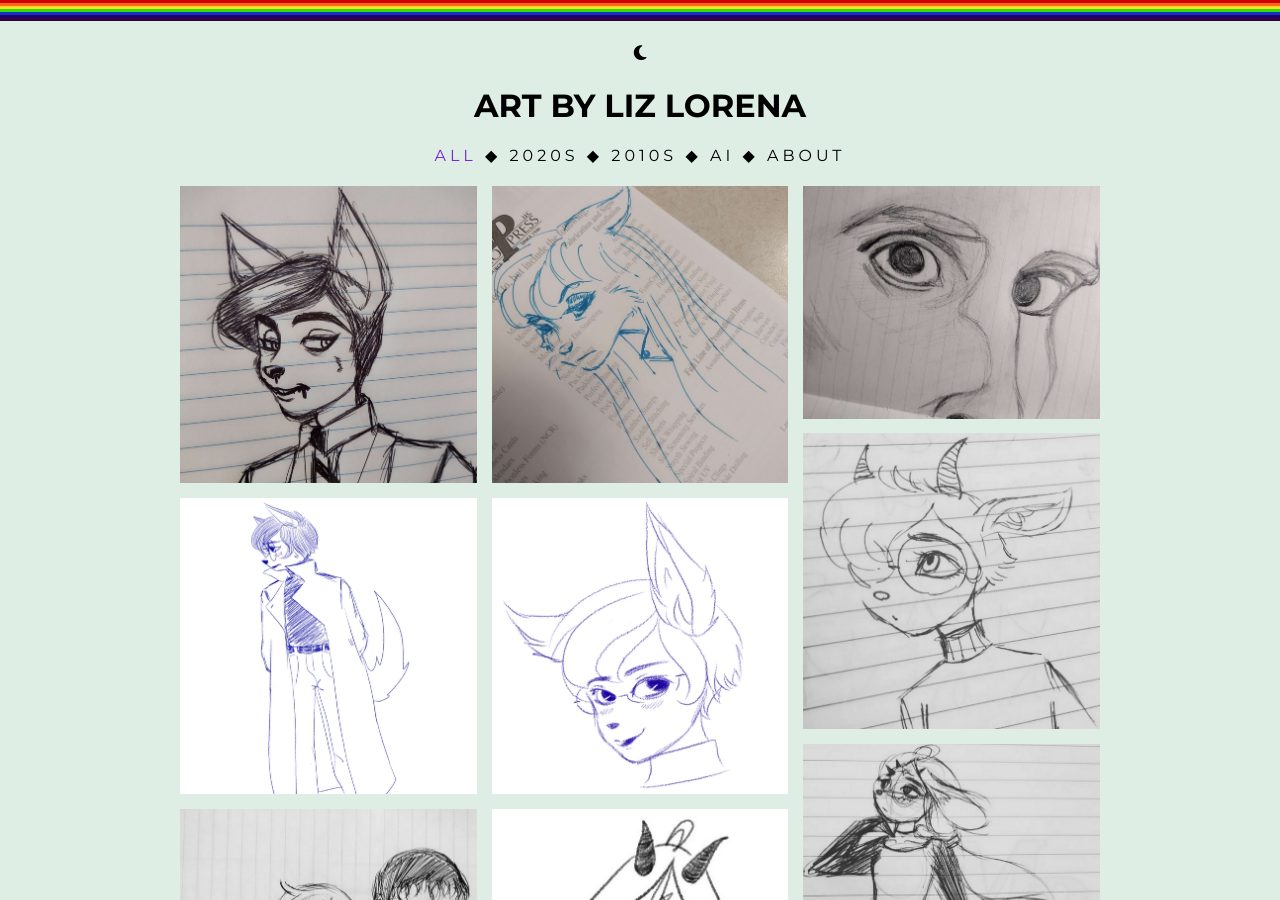
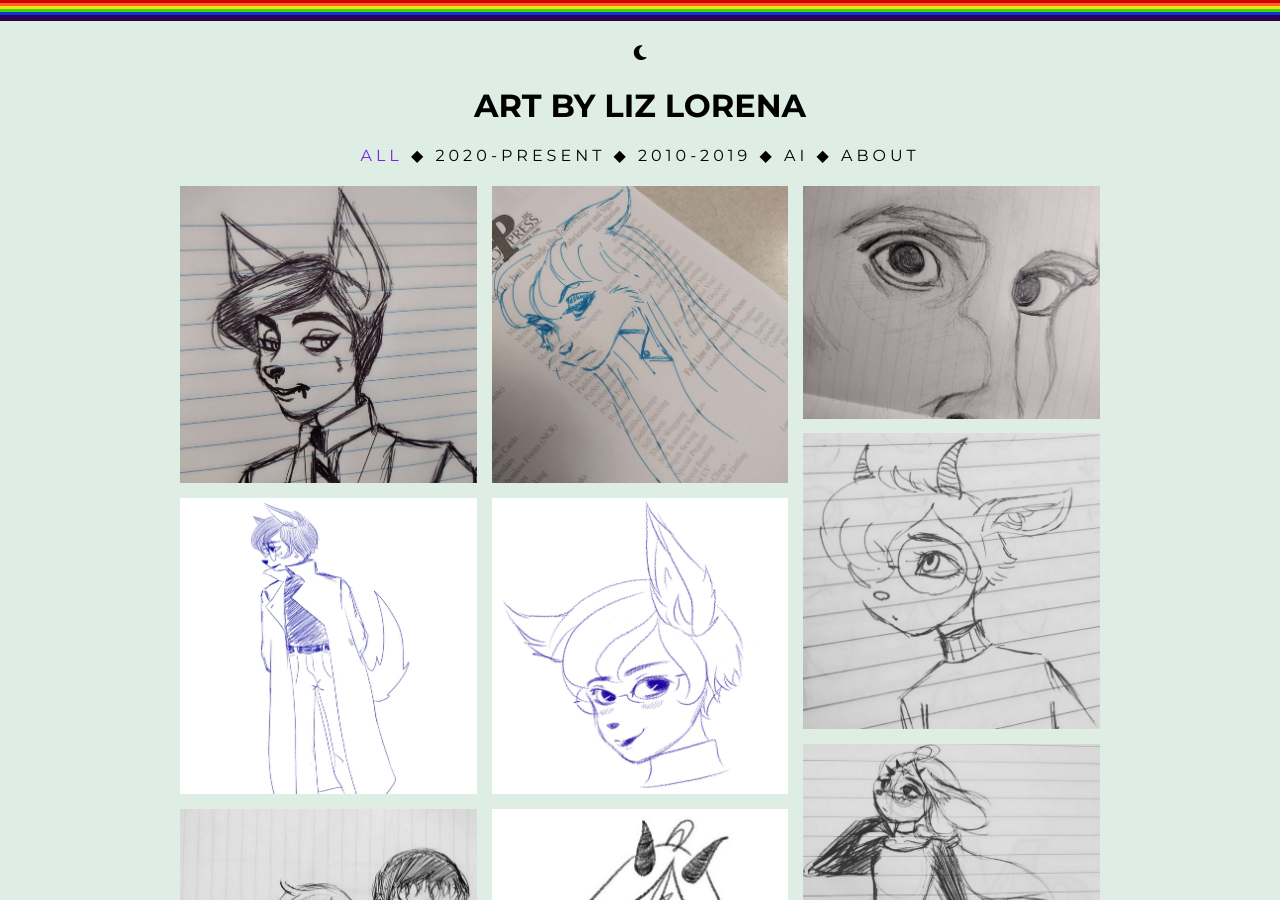
Before and after one commit to liz-lorena/art, a Jekyll site: the page built from index.html, in a window 1280 px wide and 900 px high. Built offline with Jekyll 4.4.1, drawn with Linux system fonts in a browser that asks for light colours; nearby versions of some CDN libraries; the list of posts is cut into pages by our own code.

Commit message:
Update pages.html

```diff
--- a/_includes/pages.html
+++ b/_includes/pages.html
@@ -1 +1 @@
-<a href="#all" class="all active">All</a> ◆ <a href="#2020s" class="2020s">2020s</a> ◆ <a href="#2010s" class="2010s">2010s</a> ◆ <a href="/ai" target="_blank">AI</a> ◆ <a href="/links" target="_blank">About</a>
+<a href="#all" class="all active">All</a> ◆ <a href="#2020s" class="2020s">2020-Present</a> ◆ <a href="#2010s" class="2010s">2010-2019</a> ◆ <a href="/ai" target="_blank">AI</a> ◆ <a href="/links" target="_blank">About</a>
```
